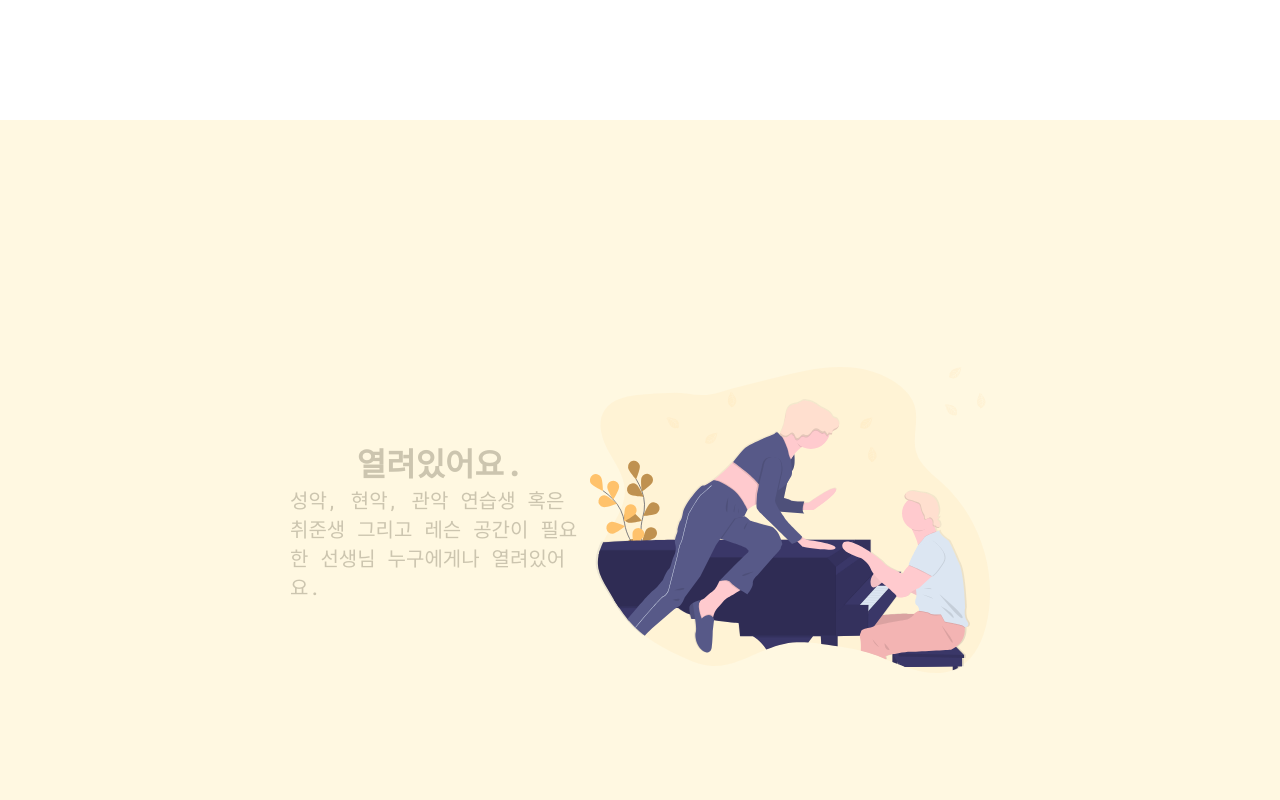
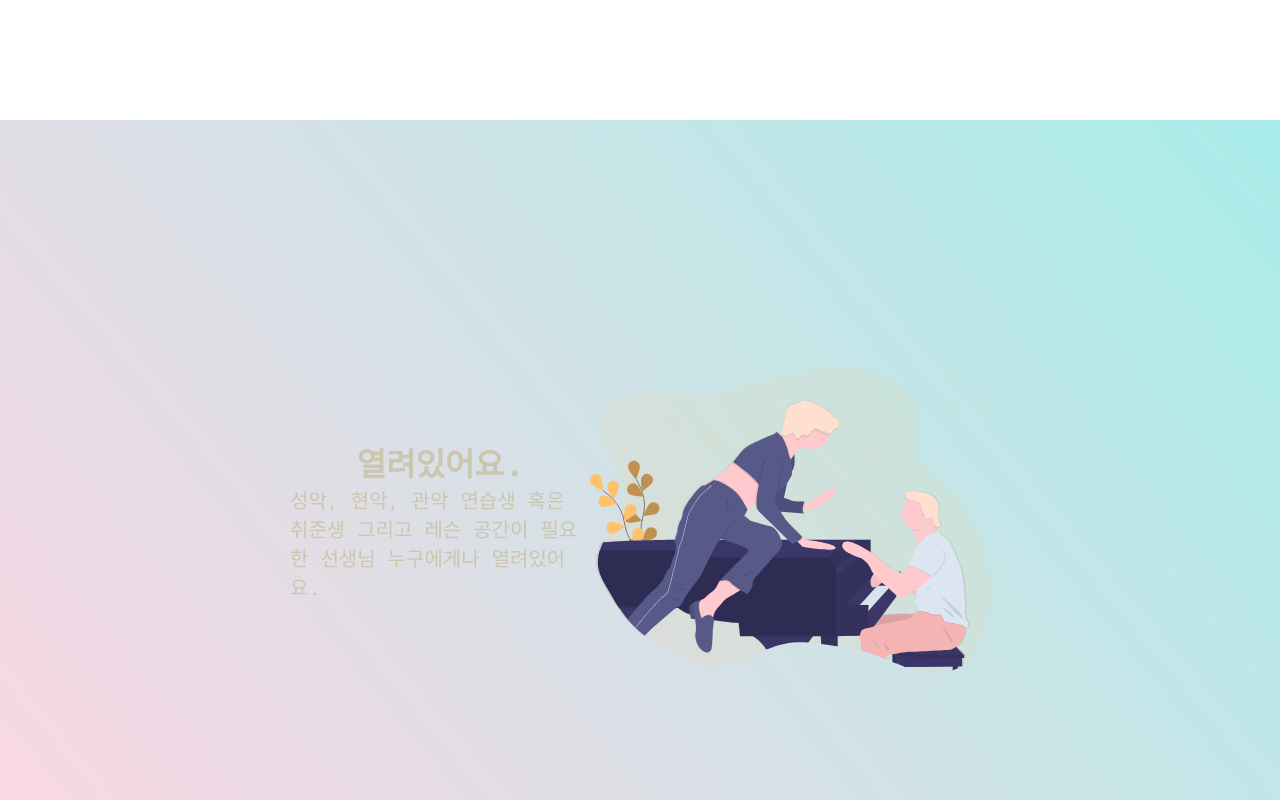
Before and after one commit to dhslrl321/Bless-Music-Studio, a React (Create React App) app in the folder client/: page / in a window 1280 px wide. Shown: the part 1480-2280 px from the top of the page. Built offline with nearby package versions, Linux system fonts and the light colour scheme.

Commit message:
[client] background gradient 작업

```diff
--- a/client/src/components/InfoSection/styles.js
+++ b/client/src/components/InfoSection/styles.js
@@ -7,7 +7,7 @@ export const InfoContainer = styled.div`
   align-items: center;
   flex-wrap: wrap;
   height: 800px;
-  background: ${({ darkMode }) => (darkMode ? "#fff8e1" : "#fff")};
+  background: ${({ darkMode }) => (darkMode ? "linear-gradient(-130deg, #a8edea 0%, #fed6e3 100%)" : "#fff")};
 `;
 
 export const InfoImgWrapper = styled.div`
--- a/client/src/components/Navbar/index.js
+++ b/client/src/components/Navbar/index.js
@@ -10,7 +10,7 @@ const Navbar = ({ toggle }) => {
   const [scrollNav, setScrollNav] = useState(false);
 
   const changeNav = () => {
-    if (window.scrollY >= 600) {
+    if (window.scrollY >= 900) {
       setScrollNav(true);
     } else {
       setScrollNav(false);
```
